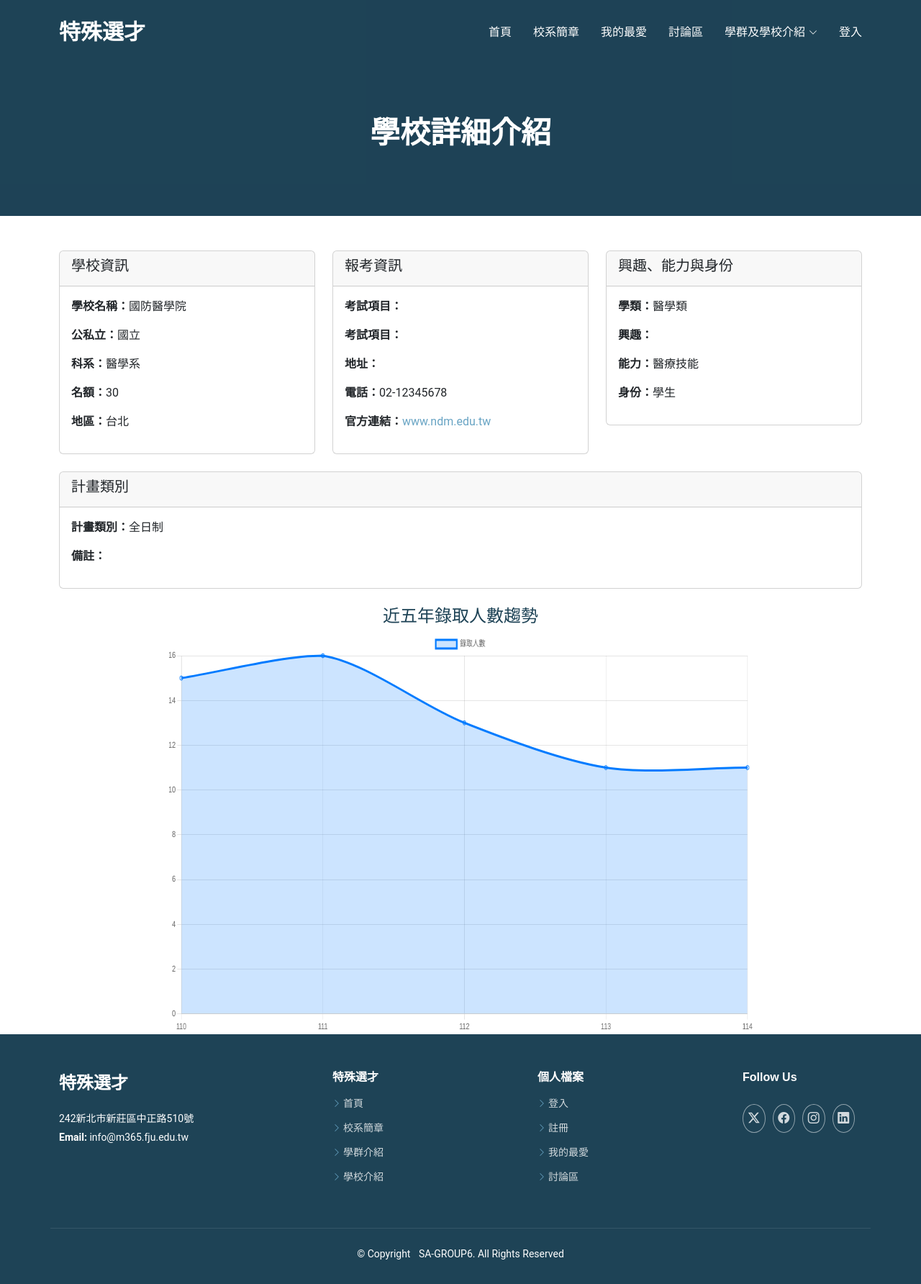
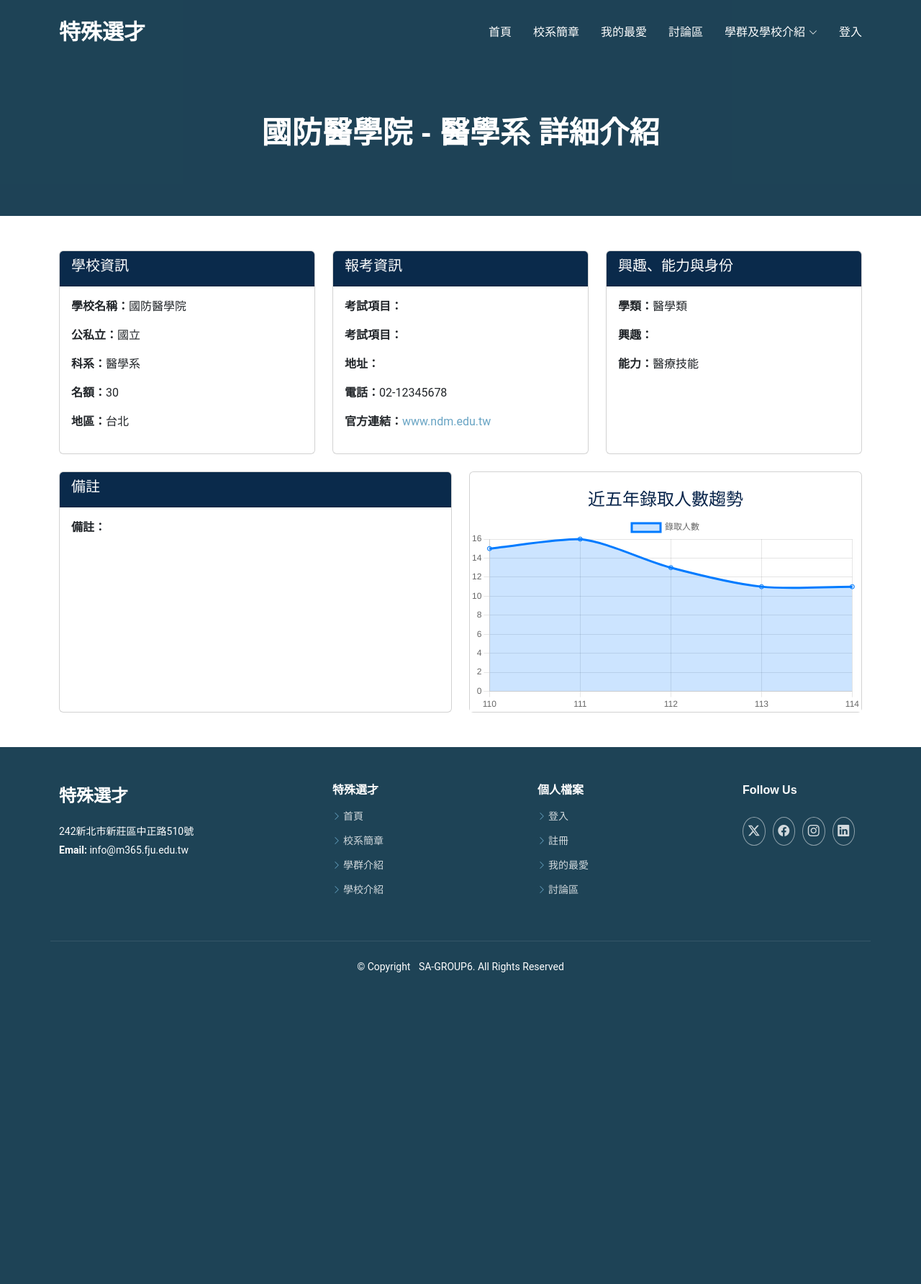
Before and after one commit to yuchansun/6SA, a PHP site: page /school_detail.php?sch_num=S001 in a window 1280 px wide. Shown: the whole page at 72% size. After the commit the page ends 1351 px from the top, so only its background shows below. Run offline with PHP 8.4, Linux system fonts and the light colour scheme; data comes from the database, SQL or seed files in the repository.

Commit message:
改titlie改前端

```diff
--- a/Moderna/school_detail.php
+++ b/Moderna/school_detail.php
@@ -19,12 +19,7 @@
 
 <body class="about-page">
 
-<main class="main">
-  <div class="page-title dark-background">
-    <div class="container position-relative">
-      <h1>學校詳細介紹</h1>
-    </div>
-  </div>
+
 
   <?php
 $sch_num = $_GET['sch_num'] ?? '';
@@ -50,12 +45,54 @@ $data = $result->fetch_assoc();
 $conn->close();
 ?>
 
+<main class="main">
+  <div class="page-title dark-background">
+    <div class="container position-relative">
+      <?php if ($data): ?>
+        <h1><?= htmlspecialchars($data['School_Name']) . ' - ' . htmlspecialchars($data['Department']) ?> 詳細介紹</h1>
+      <?php else: ?>
+        <h1>學校詳細介紹</h1>
+      <?php endif; ?>
+    </div>
+  </div>
+  <!-- 這裡是其他頁面內容 -->
+</main>
+
+
+<style>
+
+  /* Apply dark background and white text color to card headers */
+  .card-header {
+    background-color:rgb(10, 42, 75); /* Dark background */
+    color: white; /* White text */
+  }
+  <style>
+  /* Apply dark background and white text color to card headers */
+  .card-header {
+    background-color: #343a40; /* Dark background */
+    color: white; /* White text */
+  }
+
+  /* Apply dark background and white color to the chart title */
+  #trendChart {
+    background-color:rgb(255, 255, 255);
+    color:rgb(9, 37, 75);
+  }
+
+  .card h4 {
+    color: rgb(9, 37, 75); /* Ensure the title of the chart is white */
+    text-align: center;
+  }
+
+</style>
+
+
 <div class="container mt-5">
   <?php if ($data): ?>
     <div class="row">
       <!-- 學校基本資料卡片 -->
-        <div class="col-md-4">
-          <div class="card">
+      <div class="col-md-4 d-flex align-items-stretch">
+        <div class="card w-100">
           <div class="card-header">
             <h5 class="card-title">學校資訊</h5>
           </div>
@@ -70,8 +107,8 @@ $conn->close();
       </div>
 
       <!-- 名額與聯繫方式卡片 -->
-        <div class="col-md-4">
-          <div class="card">
+      <div class="col-md-4 d-flex align-items-stretch">
+        <div class="card w-100">
           <div class="card-header">
             <h5 class="card-title">報考資訊</h5>
           </div>
@@ -86,8 +123,8 @@ $conn->close();
       </div>
 
       <!-- 興趣、能力與身份卡片 -->
-        <div class="col-md-4">
-          <div class="card">
+      <div class="col-md-4 d-flex align-items-stretch">
+        <div class="card w-100">
           <div class="card-header">
             <h5 class="card-title">興趣、能力與身份</h5>
           </div>
@@ -95,32 +132,36 @@ $conn->close();
             <p><strong>學類：</strong><?= htmlspecialchars($data['Disc_Cluster']) ?></p>
             <p><strong>興趣：</strong><?= htmlspecialchars($data['requirement']) ?></p>
             <p><strong>能力：</strong><?= htmlspecialchars($data['Talent']) ?></p>
-              <p><strong>身份：</strong><?= htmlspecialchars($data['ID']) ?></p>
           </div>
         </div>
       </div>
     </div>
 
-      <!-- 計畫類別卡片 -->
-      <div class="row mt-4">
-        <div class="col-md-12">
-          <div class="card">
+    <!-- 備註與歷年區域圖表並排顯示 -->
+    <div class="row mt-4 mb-5"> <!-- Added mb-4 here for spacing -->
+      <!-- 備註卡片 -->
+      <div class="col-md-6 d-flex align-items-stretch">
+        <div class="card w-100">
           <div class="card-header">
-              <h5 class="card-title">計畫類別</h5>
+            <h5 class="card-title">備註</h5>
           </div>
           <div class="card-body">
-              <p><strong>計畫類別：</strong><?= htmlspecialchars($data['Plan']) ?></p>
             <p><strong>備註：</strong><?= htmlspecialchars($data['note']) ?></p>
+          </div>
+        </div>
+      </div>
+
+      <!-- 錄取人數趨勢圖表 -->
+      <div class="col-md-6 d-flex align-items-stretch">
+        <div class="card w-100">
+          <h4 class="mt-4 text-center">近五年錄取人數趨勢</h4>
+          <div class="d-flex justify-content-center">
+            <canvas id="trendChart" style="max-width: 100%; height: 100%;"></canvas>
           </div>
         </div>
       </div>
     </div>
 
-      <!-- 錄取人數趨勢圖表 -->
-      <h4 class="mt-4 text-center">近五年錄取人數趨勢</h4>
-      <div class="d-flex justify-content-center">
-        <canvas id="trendChart" style="max-width: calc(100% - 300px); max-height: calc(100% - 500px);"></canvas>
-      </div>
     <script>
       new Chart(document.getElementById("trendChart"), {
         type: "line",
@@ -158,6 +199,8 @@ $conn->close();
   <?php endif; ?>
 </div>
 
+
+
 <!-- Footer -->
 <?php include('footer.php'); ?>
 
```
Lines whose indentation alone changed are shown as unchanged.
